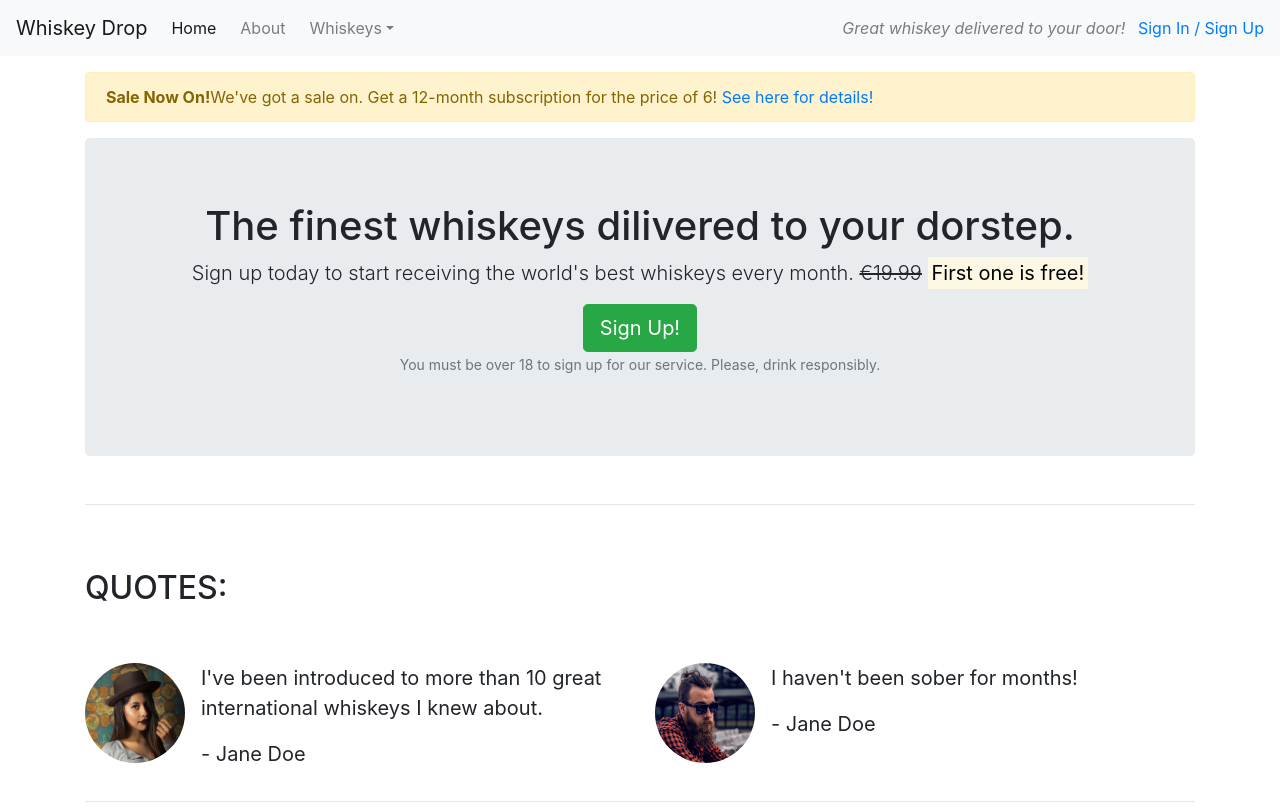
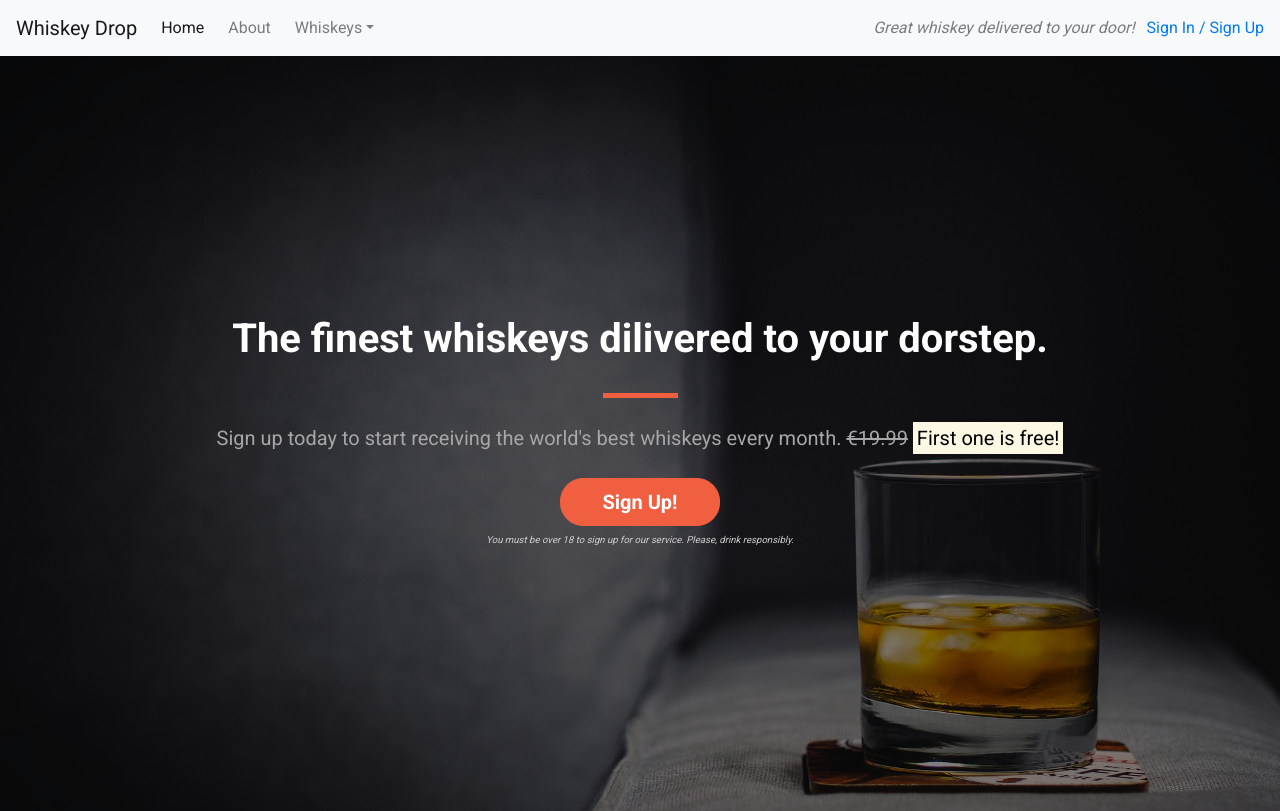
Before and after one commit to niekados/whiskey-drop-24, a plain HTML site: page index.html in a window 1280 px wide. Shown: the top 811 px of the page. Drawn offline with nearby package versions, Linux system fonts and the light colour scheme.

Commit message:
Add custom styles to buttons, jumbotron, callout container, import fonts and jumbotron background

```diff
--- /dev/null
+++ b/assets/css/style.css
@@ -0,0 +1,105 @@
+@import url('https://fonts.googleapis.com/css2?family=Roboto:wght@400;700&display=swap');
+
+body {
+    font-family: "Roboto", sans-serif;
+}
+
+.alert-container {
+
+}
+
+.callout-container {
+    height: 100vh;
+
+    background: url("../images/whiskey-background.jpg") no-repeat bottom right fixed;
+    -webkit-background-size: cover;
+    -moz-background-size: cover;
+    -o-background-size: cover;
+    background-size: cover;
+
+    display: flex;
+    align-items: center;
+    justify-content: center;
+
+    position: relative;
+}
+
+.opaque-overlay {
+    position: absolute;
+    top: 0;
+    left: 0;
+    height: 100%;
+    width: 100%;
+    background-color: rgba(0,0,0,0.5);
+}
+
+.quotes-container {
+
+}
+
+.features-container {
+
+}
+
+/* Block dividers */
+
+.block-divider {
+    width: 75px;
+    height: 5px;
+    border: 0;
+}
+
+.block-divider--orange {
+    background-color: #f05f40;
+}
+
+.block-divider--short {
+    width: 35px;
+}
+
+/* Jumbotron */
+
+.jumbotron {
+    background-color: transparent;
+}
+
+.jumbotron-header {
+    color: white;
+    font-weight: bold;
+    margin-bottom: 30px;
+}
+
+.jumbotron .lead {
+    margin: 25px 0;
+    color: #a7a7a7;
+}
+
+.jumbotron small {
+    font-size: 60%;
+    font-style: italic;
+    color: #d0d0d0;
+}
+
+/* Buttons */
+
+/* Button call to action */
+.btn--cta {
+    font-weight: bold;
+    border-radius: 23px;
+    width: 160px;
+}
+
+.btn--red {
+    color: white;
+    background-color: #f05f40;
+    border-color: #f05f40;
+}
+
+.btn--red:hover,
+.btn--red:active,
+.btn--red:focus,
+.btn--red:active:focus {
+    color: white;
+    background-color: #df4929;
+    border-color: #df4929;
+}
--- a/index.html
+++ b/index.html
@@ -5,12 +5,13 @@
     <meta charset="UTF-8">
     <meta name="viewport" content="width=device-width, initial-scale=1.0">
     <title>Whiskey Drop | Taste a new whiskey every month</title>
-
     <!-- Bootstrap link -->
     <link rel="stylesheet" href="https://cdn.jsdelivr.net/npm/bootstrap@4.6.2/dist/css/bootstrap.min.css"
         integrity="sha384-xOolHFLEh07PJGoPkLv1IbcEPTNtaed2xpHsD9ESMhqIYd0nLMwNLD69Npy4HI+N" crossorigin="anonymous">
     <!-- Fontawesome link -->
     <script src="https://kit.fontawesome.com/43efc26425.js" crossorigin="anonymous"></script>
+    <!-- Style link -->
+    <link rel="stylesheet" href="assets/css/style.css" type="text/css">
 </head>
 
 <body>
@@ -43,7 +44,7 @@
             <a href="/login">Sign In / Sign Up</a>
         </div>
     </nav>
-    <article class="container mt-3">
+    <!-- <div class="container alert-container">
         <div class="row d-none d-sm-block">
             <div class="col-12">
                 <div class="alert alert-warning">
@@ -52,16 +53,21 @@
                 </div>
             </div>
         </div>
+    </div> -->
+
             <!-- callout -->
+    <div class="container-fluid callout-container">
+        <div class="opaque-overlay">&nbsp;</div>
         <div class="row">
             <div class="col-12">
                 <section class="callout jumbotron text-center">
-                    <h1>The finest whiskeys dilivered to your dorstep.</h1>
+                    <h1 class="jumbotron-header">The finest whiskeys dilivered to your dorstep.</h1>
+                    <hr class="block-divider block-divider--orange">
                     <p class="lead">Sign up today to start receiving the world's best whiskeys every month.
                         <s class="d-none d-sm-inline">€19.99</s>
                         <span class="d-inline d-sm-none"></span>
                         <strong><mark>First one is free!</mark></strong></p>
-                    <button class="btn btn-success btn-lg" data-toggle="modal" data-target="#signUpModal">Sign
+                    <button class="btn btn--cta btn--red btn-lg" data-toggle="modal" data-target="#signUpModal">Sign
                         Up!</button>
                     <p class="text-muted"><small>You must be over 18 to sign up for our service. Please, drink
                             responsibly.</small></p>
@@ -69,9 +75,10 @@
             </div>
         </div>
         <!-- /.callout -->
-        <hr>
+    </div>
 
     <!-- Quotes -->
+    <div class="container quotes-container">
         <section class="quotes">
             <div class="row">
                 <div class="col-12 my-5">
@@ -109,9 +116,9 @@
                 </div>
             </div>
         </section>
+    </div>
     <!-- /.quotes -->
-        <hr>
-
+    <div class="features-container">
         <section class="features">
             <div class="row">
                 <div class="col-12 my-5">
@@ -163,9 +170,9 @@
                     </div>
                 </div>
             </div>
-        </section class="monthly-favorites">
-
-        <section>
+        </section>
+    </div>
+    <section class="monthly-favorites">
         <h2 class="text-uppercase">Monthly Favorites</h2>
         <table class="table">
             <thead>
@@ -198,7 +205,6 @@
             </tbody>
         </table>
     </section>
-    </article>
 
     <!-- Modal -->
 
@@ -226,7 +232,8 @@
                         </div>
                         <div class="form-group">
                             <label for="repeatPassword">Repeat Password</label>
-                            <input type="password" class="form-control" id="repeatPassword" placeholder="Repeat Password">
+                            <input type="password" class="form-control" id="repeatPassword"
+                                placeholder="Repeat Password">
                         </div>
                         <button type="submit" class="btn btn-success">Submit</button>
                     </form>
```
Also changed, not shown: assets/images/whiskey-background.jpg (added). Lines whose indentation alone changed are shown as unchanged.
